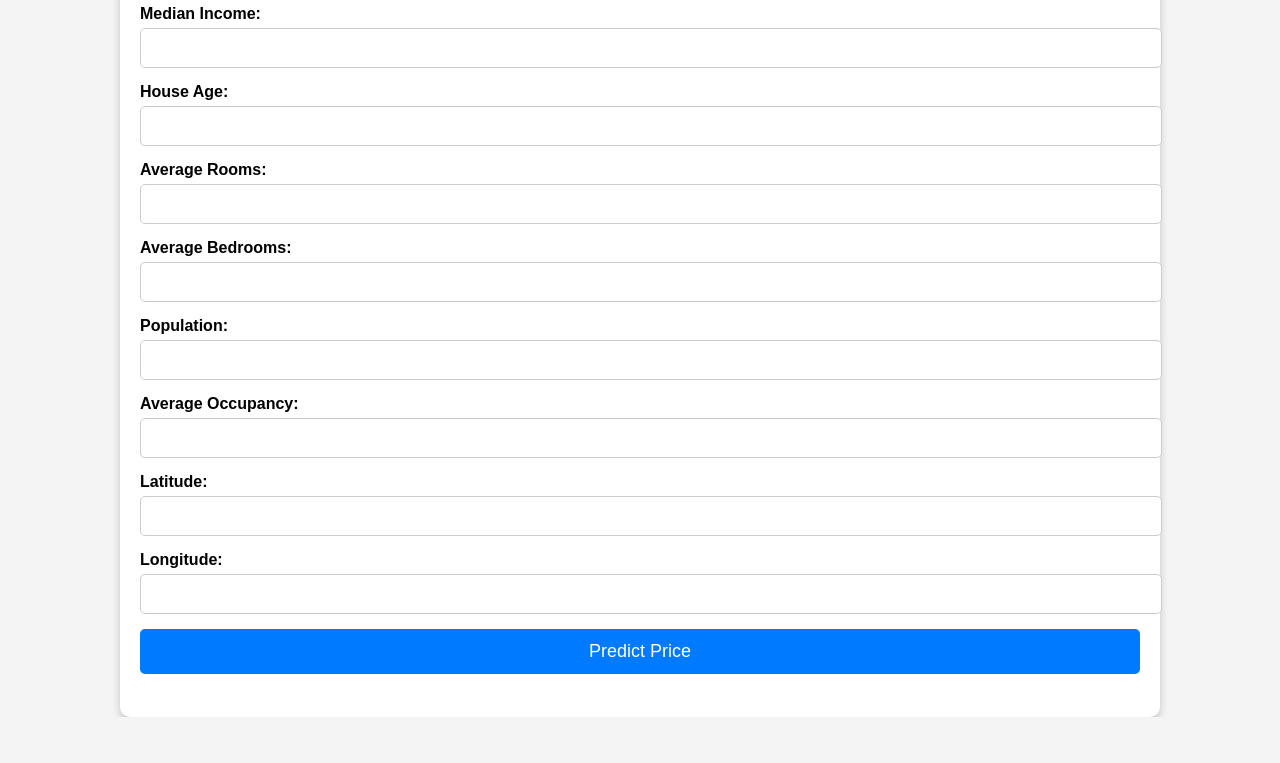
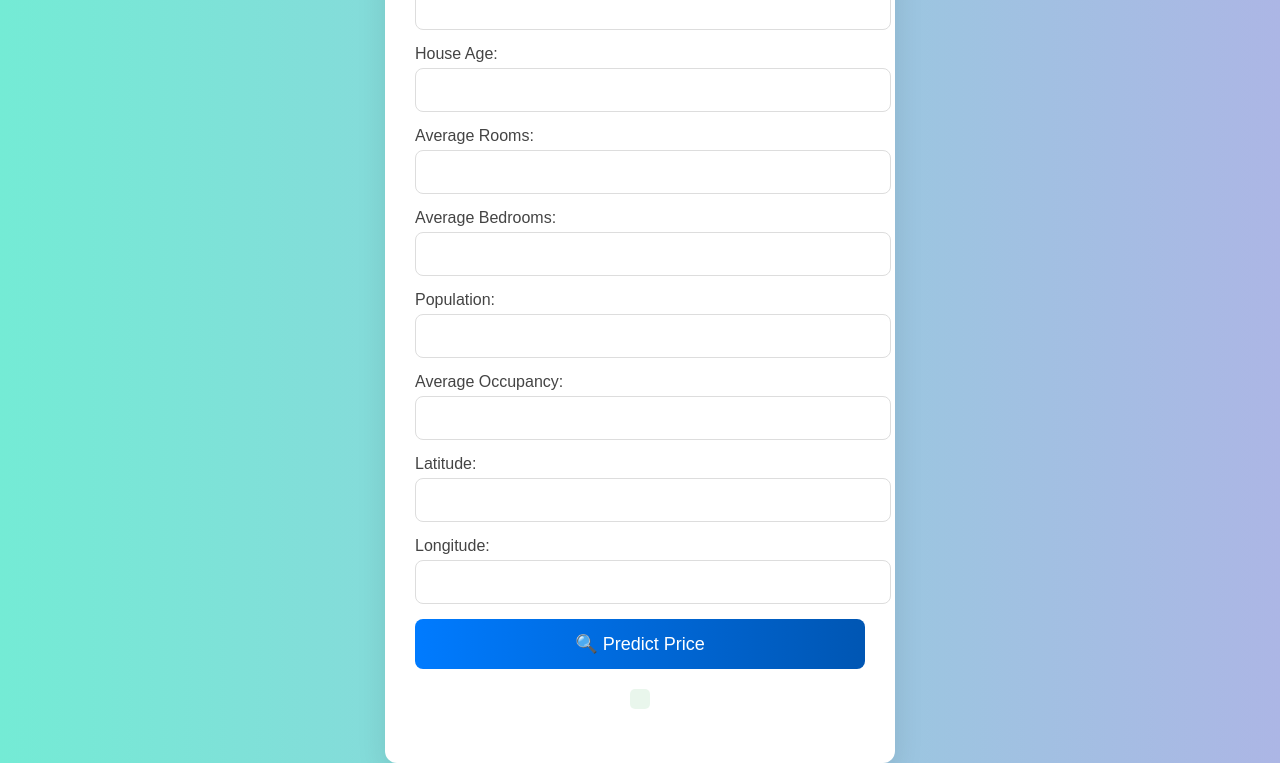
Before and after one commit to ronitttm/House-Price-Prediction, a plain HTML site: page index.html in a window 1280 px wide. Shown: the part 83-846 px from the top of the page. Before the commit the page ends 800 px from the top, so only its background shows below. Drawn offline with Linux system fonts and the light colour scheme.

Commit message:
modified:   index.html

```diff
--- a/index.html
+++ b/index.html
@@ -2,72 +2,112 @@
 <html lang="en">
 <head>
     <meta charset="UTF-8">
-    <meta name="viewport" content="width=device-width, initial-scale=0.8">
+    <meta name="viewport" content="width=device-width, initial-scale=1.0">
     <title>House Price Prediction</title>
     <style>
+        /* General Styling */
         body {
-            font-family: Arial, sans-serif;
-            background-color: #f4f4f4;
+            font-family: 'Poppins', sans-serif;
+            background: linear-gradient(to right, #74ebd5, #acb6e5);
             display: flex;
             justify-content: center;
-            align-items: top;
+            align-items: center;
             height: 100vh;
             margin: 0;
         }
+
         .container {
-            background: white;
-            padding: 20px;
-            border-radius: 10px;
-            box-shadow: 0 4px 8px rgba(0, 0, 0, 0.2);
+            background: #ffffff;
+            padding: 30px;
+            border-radius: 12px;
+            box-shadow: 0 10px 30px rgba(0, 0, 0, 0.1);
             width: 100%;
-            max-width: 1000px;
+            max-width: 450px;
             text-align: center;
+            animation: fadeIn 0.8s ease-in-out;
         }
+
         h2 {
-            margin-bottom: 20px;
             color: #333;
+            font-weight: 600;
+            margin-bottom: 15px;
         }
+
+        /* Form Styling */
         .form-group {
             margin-bottom: 15px;
             text-align: left;
         }
+
         label {
-            font-weight: bold;
+            font-weight: 500;
             display: block;
             margin-bottom: 5px;
+            color: #444;
         }
+
         input {
             width: 100%;
-            padding: 10px;
-            border: 1px solid #ccc;
-            border-radius: 5px;
+            padding: 12px;
+            border: 1px solid #ddd;
+            border-radius: 8px;
             font-size: 16px;
+            transition: all 0.3s ease-in-out;
+            outline: none;
         }
+
+        input:focus {
+            border-color: #007bff;
+            box-shadow: 0px 0px 8px rgba(0, 123, 255, 0.3);
+        }
+
+        /* Button Styling */
         button {
             width: 100%;
-            padding: 12px;
+            padding: 14px;
             border: none;
-            background-color: #007bff;
+            background: linear-gradient(to right, #007bff, #0056b3);
             color: white;
             font-size: 18px;
-            border-radius: 5px;
+            border-radius: 8px;
             cursor: pointer;
-            transition: background 0.3s ease;
+            transition: all 0.3s ease-in-out;
         }
+
         button:hover {
-            background-color: #0056b3;
+            background: linear-gradient(to right, #0056b3, #003d82);
+            transform: scale(1.05);
         }
+
+        /* Result Styling */
         #result {
             margin-top: 20px;
-            font-size: 18px;
+            font-size: 20px;
             font-weight: bold;
             color: #28a745;
+            padding: 10px;
+            border-radius: 5px;
+            background: rgba(40, 167, 69, 0.1);
+            display: inline-block;
+            animation: fadeIn 0.5s ease-in-out;
+        }
+
+        /* Animations */
+        @keyframes fadeIn {
+            from {
+                opacity: 0;
+                transform: translateY(-10px);
+            }
+            to {
+                opacity: 1;
+                transform: translateY(0);
+            }
         }
     </style>
 </head>
 <body>
     <div class="container">
-        <h2>House Price Prediction</h2>
+        <h2>🏡 House Price Prediction</h2>
         <form id="predictionForm">
             <div class="form-group">
                 <label for="MedInc">Median Income:</label>
@@ -91,7 +131,7 @@
 
             <div class="form-group">
                 <label for="Population">Population:</label>
-                <input type="number" id="Population" required>
+                <input type="number" id="Population" step="0.0001" required>
             </div>
 
             <div class="form-group">
@@ -109,7 +149,7 @@
                 <input type="number" id="Longitude" step="0.0001" required>
             </div>
 
-            <button type="submit">Predict Price</button>
+            <button type="submit">🔍 Predict Price</button>
         </form>
 
         <h3 id="result"></h3>
@@ -130,6 +170,7 @@
                 Longitude: parseFloat(document.getElementById("Longitude").value)
             };
 
+            try {
                 const response = await fetch("https://house-price-prediction-tu3t.onrender.com/predict", {
                     method: "POST",
                     headers: { "Content-Type": "application/json" },
@@ -138,6 +179,11 @@
 
                 const result = await response.json();
                 document.getElementById("result").innerText = "Predicted Price: $" + result.predicted_price.toFixed(4);
+            } catch (error) {
+                console.error("Error:", error);
+                document.getElementById("result").innerText = "⚠️ Error fetching prediction";
+                document.getElementById("result").style.color = "red";
+            }
         };
     </script>
 </body>
```
Lines whose indentation alone changed are shown as unchanged.
